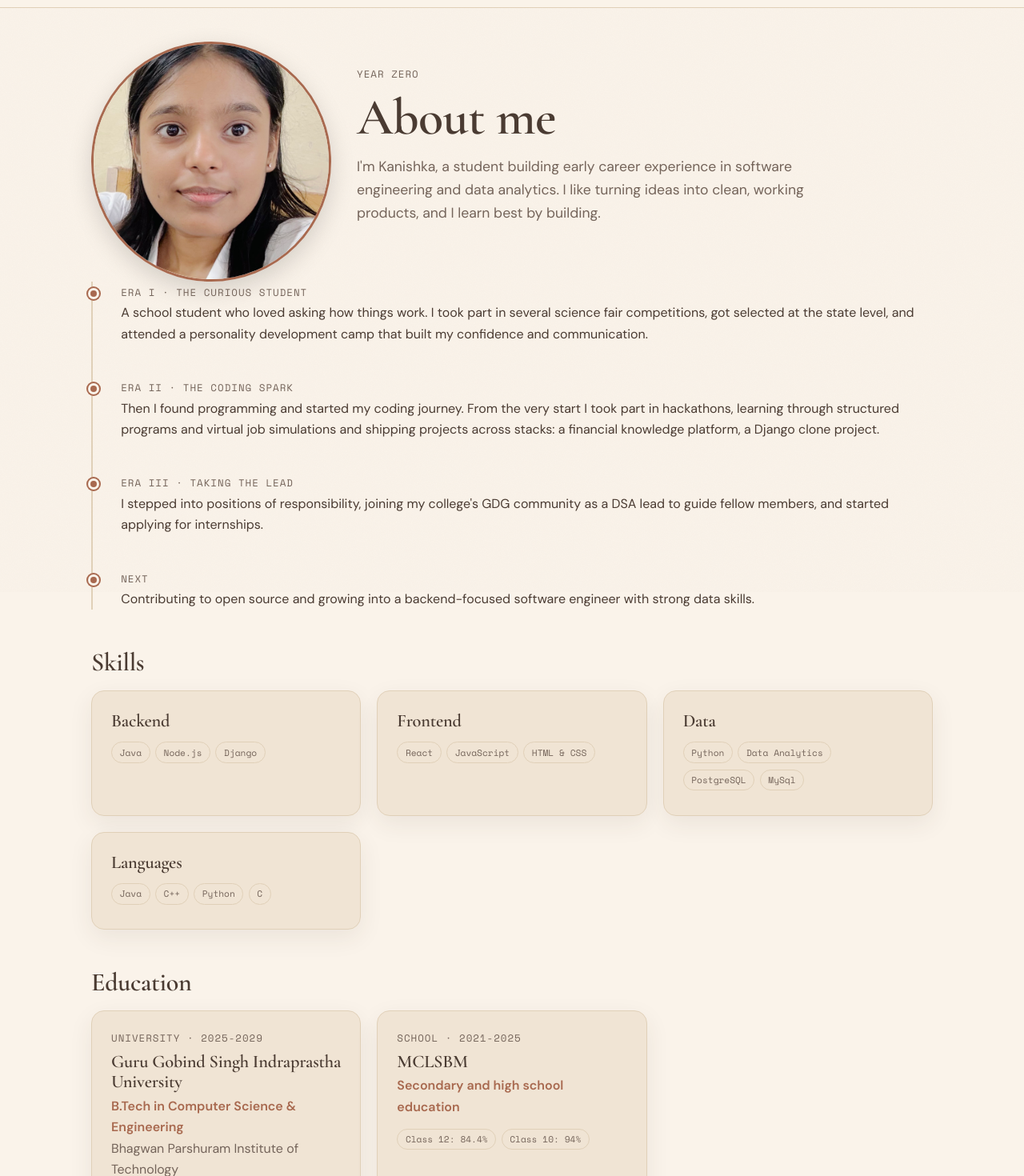
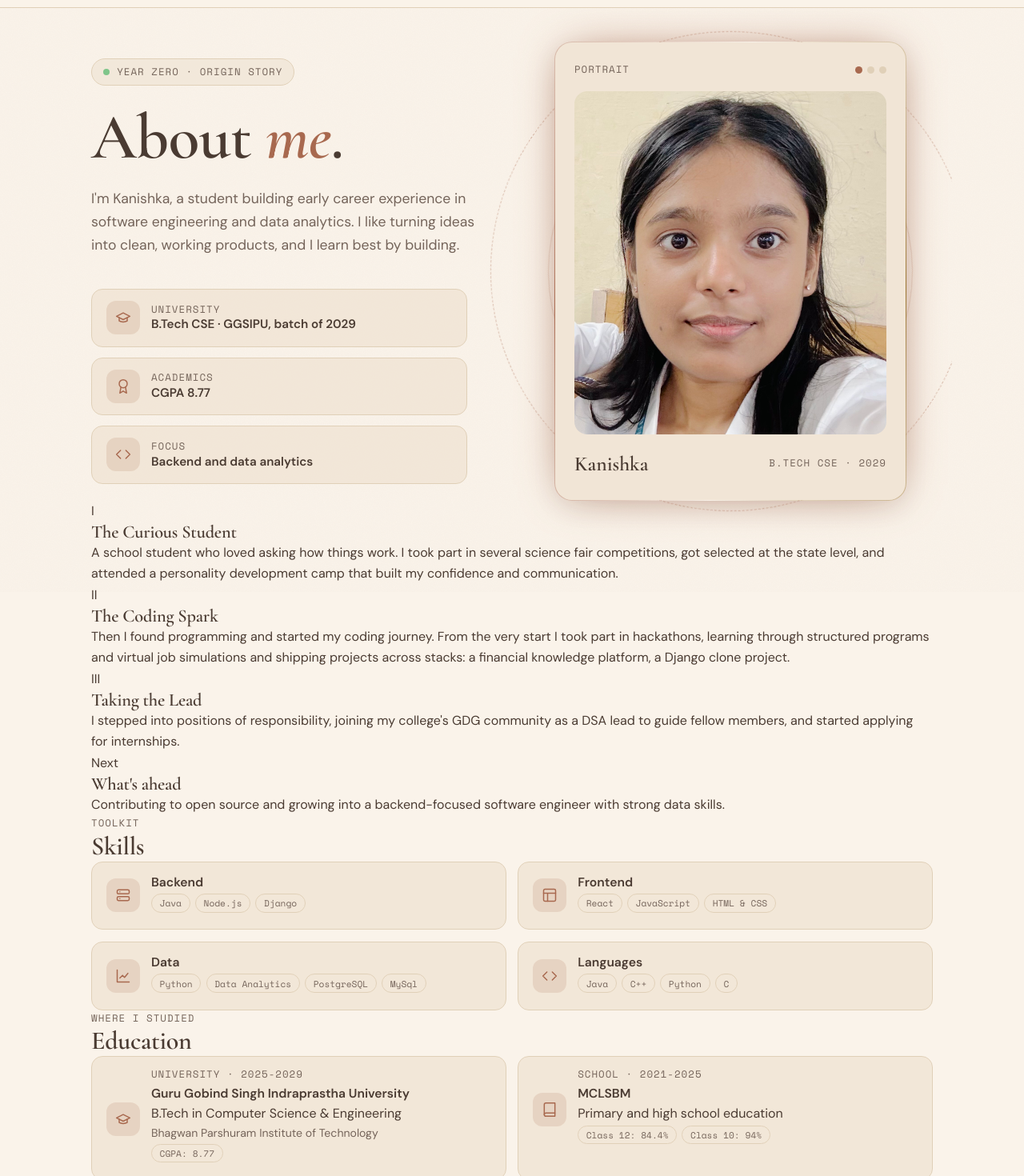
Before and after one commit to Ksh-16/Time-travel-portfolio, a React (Vite) app: page /about in a window 1280 px wide. Shown: the part 60-1530 px from the top of the page at 80% size. Built offline with nearby package versions, Linux system fonts and the light colour scheme.

Commit message:
About page: Portal intro layout with portrait card and portal rings

```diff
--- a/src/pages/About.jsx
+++ b/src/pages/About.jsx
@@ -1,20 +1,77 @@
-const skills = {
-  Backend: ["Java", "Node.js", "Django"],
-  Frontend: ["React", "JavaScript", "HTML & CSS"],
-  Data: ["Python", "Data Analytics", "PostgreSQL", "MySql"],
-  Languages: ["Java", "C++", "Python", "C"],
+import { motion } from "framer-motion";
+
+// Small line icons, same style as the Contact page.
+const Icon = {
+  cap: (
+    <svg viewBox="0 0 24 24" aria-hidden="true">
+      <path d="M22 10 12 5 2 10l10 5 10-5z" />
+      <path d="M6 12v5c3 2 9 2 12 0v-5" />
+    </svg>
+  ),
+  award: (
+    <svg viewBox="0 0 24 24" aria-hidden="true">
+      <circle cx="12" cy="8" r="6" />
+      <path d="M15.5 13.5 17 22l-5-3-5 3 1.5-8.5" />
+    </svg>
+  ),
+  code: (
+    <svg viewBox="0 0 24 24" aria-hidden="true">
+      <path d="m16 18 6-6-6-6M8 6l-6 6 6 6" />
+    </svg>
+  ),
+  book: (
+    <svg viewBox="0 0 24 24" aria-hidden="true">
+      <path d="M4 19.5A2.5 2.5 0 0 1 6.5 17H20" />
+      <path d="M6.5 2H20v20H6.5A2.5 2.5 0 0 1 4 19.5v-15A2.5 2.5 0 0 1 6.5 2z" />
+    </svg>
+  ),
+  server: (
+    <svg viewBox="0 0 24 24" aria-hidden="true">
+      <rect x="3" y="4" width="18" height="6" rx="2" />
+      <rect x="3" y="14" width="18" height="6" rx="2" />
+      <path d="M7 7h.01M7 17h.01" />
+    </svg>
+  ),
+  layout: (
+    <svg viewBox="0 0 24 24" aria-hidden="true">
+      <rect x="3" y="3" width="18" height="18" rx="2" />
+      <path d="M3 9h18M9 21V9" />
+    </svg>
+  ),
+  chart: (
+    <svg viewBox="0 0 24 24" aria-hidden="true">
+      <path d="M3 3v18h18" />
+      <path d="m7 15 4-4 3 3 5-6" />
+    </svg>
+  ),
 };
 
+// Quick facts shown next to the portrait.
+const facts = [
+  { icon: "cap", label: "University", value: "B.Tech CSE · GGSIPU, batch of 2029" },
+  { icon: "award", label: "Academics", value: "CGPA 8.77" },
+  { icon: "code", label: "Focus", value: "Backend and data analytics" },
+];
+
+const skills = [
+  { name: "Backend", icon: "server", items: ["Java", "Node.js", "Django"] },
+  { name: "Frontend", icon: "layout", items: ["React", "JavaScript", "HTML & CSS"] },
+  { name: "Data", icon: "chart", items: ["Python", "Data Analytics", "PostgreSQL", "MySql"] },
+  { name: "Languages", icon: "code", items: ["Java", "C++", "Python", "C"] },
+];
+
+// Each era is shown as a card, all visible at once (no sideways scrolling).
 const story = [
-  { year: "Era I · The Curious Student", text: "A school student who loved asking how things work. I took part in several science fair competitions, got selected at the state level, and attended a personality development camp that built my confidence and communication." },
-  { year: "Era II · The Coding Spark", text: "Then I found programming and started my coding journey. From the very start I took part in hackathons, learning through structured programs and virtual job simulations and shipping projects across stacks: a financial knowledge platform, a Django clone project." },
-  { year: "Era III · Taking the Lead", text: "I stepped into positions of responsibility, joining my college's GDG community as a DSA lead to guide fellow members, and started applying for internships." },
-  { year: "Next", text: "Contributing to open source and growing into a backend-focused software engineer with strong data skills." },
+  { num: "I", title: "The Curious Student", text: "A school student who loved asking how things work. I took part in several science fair competitions, got selected at the state level, and attended a personality development camp that built my confidence and communication." },
+  { num: "II", title: "The Coding Spark", text: "Then I found programming and started my coding journey. From the very start I took part in hackathons, learning through structured programs and virtual job simulations and shipping projects across stacks: a financial knowledge platform, a Django clone project." },
+  { num: "III", title: "Taking the Lead", text: "I stepped into positions of responsibility, joining my college's GDG community as a DSA lead to guide fellow members, and started applying for internships." },
+  { num: "Next", title: "What's ahead", text: "Contributing to open source and growing into a backend-focused software engineer with strong data skills." },
 ];
 
 const education = [
   {
     level: "University",
+    icon: "cap",
     name: "Guru Gobind Singh Indraprastha University",
     detail: "B.Tech in Computer Science & Engineering",
     note: "Bhagwan Parshuram Institute of Technology",
@@ -23,8 +80,9 @@ const education = [
   },
   {
     level: "School",
+    icon: "book",
     name: "MCLSBM",
-    detail: "Secondary and high school education",
+    detail: "Primary and high school education",
     note: "",
     period: "2021-2025",
     scores: [
@@ -33,64 +91,150 @@ const education = [
     ],
   },
 ];
+
+const stagger = {
+  hidden: {},
+  show: { transition: { staggerChildren: 0.09, delayChildren: 0.05 } },
+};
+const rise = {
+  hidden: { opacity: 0, y: 18 },
+  show: { opacity: 1, y: 0, transition: { duration: 0.5, ease: "easeOut" } },
+};
+// For sections further down: fade in as they come into view.
+const inView = {
+  variants: stagger,
+  initial: "hidden",
+  whileInView: "show",
+  viewport: { once: true, amount: 0.12 },
+};
+
 export default function About() {
   return (
-    <div className="page">
-            <div className="about-intro">
-        <img
-          className="about-photo"
-          src="/profile_img.jpeg"
-          alt="Portrait of Kanishka"
-          width="200"
-          height="200"
-        />
-        <div>
-          <p className="mono">Year zero</p>
-          <h1 className="page-title">About me</h1>
-          <p className="page-lead">
+    <div className="page about">
+      {/* ---------- intro: text and facts on the left, portrait card on the right ---------- */}
+      <motion.section className="ab-top" variants={stagger} initial="hidden" animate="show">
+        <div className="ab-intro">
+          <motion.p variants={rise} className="mono contact-eyebrow">
+            <span className="pulse-dot" /> Year zero · Origin story
+          </motion.p>
+          <motion.h1 variants={rise} className="page-title contact-title">
+            About <span>me</span>.
+          </motion.h1>
+          <motion.p variants={rise} className="page-lead" style={{ marginTop: "1rem" }}>
             I'm Kanishka, a student building early career experience in software
             engineering and data analytics. I like turning ideas into clean,
             working products, and I learn best by building.
-          </p>
+          </motion.p>
+
+          <motion.div variants={rise} className="ab-facts">
+            {facts.map((f) => (
+              <div key={f.label} className="channel">
+                <span className="channel-main">
+                  <span className="channel-icon">{Icon[f.icon]}</span>
+                  <span className="channel-text">
+                    <span className="mono">{f.label}</span>
+                    <strong>{f.value}</strong>
+                  </span>
+                </span>
+              </div>
+            ))}
+          </motion.div>
         </div>
-      </div>
 
-      <div className="timeline">
-        {story.map((s) => (
-          <div key={s.year} className="timeline-item">
-            <span className="mono">{s.year}</span>
-            <p>{s.text}</p>
+        <motion.div variants={rise} className="ab-photo-wrap">
+          <div className="portal-rings about-rings" aria-hidden="true">
+            <span />
+            <span />
+            <span />
+            <i />
           </div>
-        ))}
-      </div>
-
-      <h2 style={{ margin: "3rem 0 1rem" }}>Skills</h2>
-      <div className="grid">
-        {Object.entries(skills).map(([group, items]) => (
-          <div key={group} className="card">
-            <h3 style={{ marginBottom: "0.8rem" }}>{group}</h3>
-            {items.map((i) => (
-              <span key={i} className="tag">{i}</span>
-            ))}
-          </div>
-        ))}
-      </div>
-                 <h2 style={{ margin: "3rem 0 1rem" }}>Education</h2>
-      <div className="grid">
-        {education.map((e) => (
-          <div key={e.name} className="card">
-            <p className="mono">{e.level}{e.period && ` · ${e.period}`}</p>
-            <h3 style={{ margin: "0.3rem 0" }}>{e.name}</h3>
-            <p style={{ color: "var(--accent)", fontWeight: 600 }}>{e.detail}</p>
-            {e.note && <p style={{ color: "var(--text-muted)" }}>{e.note}</p>}
-            <div style={{ marginTop: "0.8rem" }}>
-              {e.scores.map((s) => (
-                <span key={s.label} className="tag">{s.label}: {s.value}</span>
-              ))}
+          <div className="transmit">
+            <div className="ab-portrait">
+              <div className="transmit-head">
+                <p className="mono">Portrait</p>
+                <span className="transmit-dots" aria-hidden="true">
+                  <i />
+                  <i />
+                  <i />
+                </span>
+              </div>
+              <div className="ab-portrait-img">
+                <img src="/profile_img.jpeg" alt="Portrait of Kanishka" width="400" height="440" />
+              </div>
+              <div className="ab-caption">
+                <b>Kanishka</b>
+                <span className="mono">B.Tech CSE · 2029</span>
+              </div>
             </div>
           </div>
+        </motion.div>
+      </motion.section>
+
+      {/* ---------- eras: unchanged ---------- */}
+      <motion.section className="ab-eras" {...inView} aria-label="My story in four eras">
+        {story.map((s) => (
+          <motion.article
+            key={s.num}
+            variants={rise}
+            className={`ab-era${s.num === "Next" ? " is-next" : ""}`}
+          >
+            <span className="ab-num" aria-hidden="true">{s.num}</span>
+            <h3>{s.title}</h3>
+            <p>{s.text}</p>
+          </motion.article>
         ))}
-      </div>
+      </motion.section>
+
+      <motion.section className="ab-section" {...inView}>
+        <motion.div variants={rise} className="ab-head">
+          <p className="mono">Toolkit</p>
+          <h2>Skills</h2>
+        </motion.div>
+        <div className="ab-grid2">
+          {skills.map((g) => (
+            <motion.div key={g.name} variants={rise} className="channel">
+              <span className="channel-main">
+                <span className="channel-icon">{Icon[g.icon]}</span>
+                <span className="ab-ctext">
+                  <strong>{g.name}</strong>
+                  <span className="ab-tags">
+                    {g.items.map((i) => (
+                      <span key={i} className="tag">{i}</span>
+                    ))}
+                  </span>
+                </span>
+              </span>
+            </motion.div>
+          ))}
+        </div>
+      </motion.section>
+
+      <motion.section className="ab-section" {...inView}>
+        <motion.div variants={rise} className="ab-head">
+          <p className="mono">Where I studied</p>
+          <h2>Education</h2>
+        </motion.div>
+        <div className="ab-grid2">
+          {education.map((e) => (
+            <motion.div key={e.name} variants={rise} className="channel is-top">
+              <span className="channel-main">
+                <span className="channel-icon">{Icon[e.icon]}</span>
+                <span className="ab-ctext">
+                  <span className="mono">{e.level}{e.period && ` · ${e.period}`}</span>
+                  <strong>{e.name}</strong>
+                  <span className="ab-detail">{e.detail}</span>
+                  {e.note && <small>{e.note}</small>}
+                  <span className="ab-tags">
+                    {e.scores.map((s) => (
+                      <span key={s.label} className="tag ab-score">{s.label}: {s.value}</span>
+                    ))}
+                  </span>
+                </span>
+              </span>
+            </motion.div>
+          ))}
+        </div>
+      </motion.section>
     </div>
   );
 }
--- a/src/styles/theme.css
+++ b/src/styles/theme.css
@@ -1045,3 +1045,120 @@ body:has(.dashboard) {
     opacity: 0.55;
   }
 }
+
+/* Paste this at the very end of src/styles/theme.css */
+
+/* ---------- About page: Portal intro (Contact-page style) ---------- */
+.about {
+  position: relative;
+  overflow-x: clip;
+}
+.ab-top {
+  display: grid;
+  grid-template-columns: 1fr 1.05fr;
+  gap: 4rem;
+  align-items: center;
+}
+.ab-facts {
+  display: grid;
+  gap: 0.8rem;
+  max-width: 470px;
+  margin-top: 1.8rem;
+}
+.ab-facts .channel-text strong {
+  white-space: normal;
+}
+
+/* portrait card: the glowing rotating border from the Contact page, with portal rings behind */
+.ab-photo-wrap {
+  position: relative;
+  width: 100%;
+  max-width: 440px;
+  justify-self: center;
+}
+.about-rings {
+  top: 50%;
+  left: 50%;
+  right: auto;
+  transform: translate(-50%, -50%);
+  width: 600px;
+  height: 600px;
+  z-index: 0;
+}
+.ab-photo-wrap .transmit {
+  z-index: 1;
+}
+.ab-portrait {
+  border-radius: 21px;
+  background: color-mix(in srgb, var(--surface) 92%, var(--bg));
+  padding: 1.5rem;
+  display: grid;
+  gap: 1rem;
+}
+.ab-portrait-img {
+  aspect-ratio: 4 / 4.4;
+  border-radius: 16px;
+  overflow: hidden;
+  background: var(--surface);
+}
+.ab-portrait-img img {
+  width: 100%;
+  height: 100%;
+  object-fit: cover;
+  object-position: 50% 18%;
+  display: block;
+}
+.ab-caption {
+  display: flex;
+  align-items: center;
+  justify-content: space-between;
+  gap: 1rem;
+  flex-wrap: wrap;
+}
+.ab-caption b {
+  font-family: var(--font-heading);
+  font-size: 1.6rem;
+  font-weight: 600;
+}
+
+/* skills and education as icon cards */
+.ab-grid2 {
+  display: grid;
+  grid-template-columns: repeat(2, minmax(0, 1fr));
+  gap: 0.9rem;
+}
+.channel.is-top {
+  align-items: flex-start;
+}
+.channel.is-top .channel-icon {
+  margin-top: 0.15rem;
+}
+.ab-ctext {
+  display: grid;
+  gap: 0.25rem;
+  min-width: 0;
+  line-height: 1.35;
+}
+.ab-ctext strong {
+  font-weight: 600;
+  font-size: 0.98rem;
+}
+.ab-ctext small {
+  color: var(--text-muted);
+  font-size: 0.88rem;
+}
+
+@media (max-width: 920px) {
+  .ab-top {
+    grid-template-columns: 1fr;
+    gap: 2.4rem;
+  }
+  .ab-grid2 {
+    grid-template-columns: 1fr;
+  }
+  .about-rings {
+    width: 440px;
+    height: 440px;
+    opacity: 0.6;
+  }
+}
```
